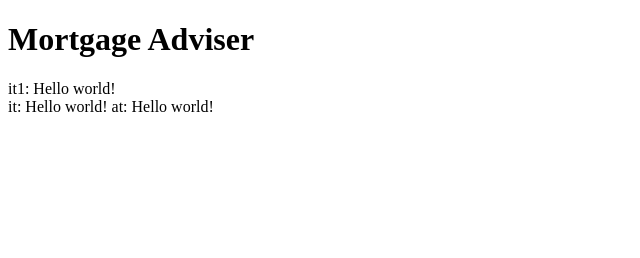
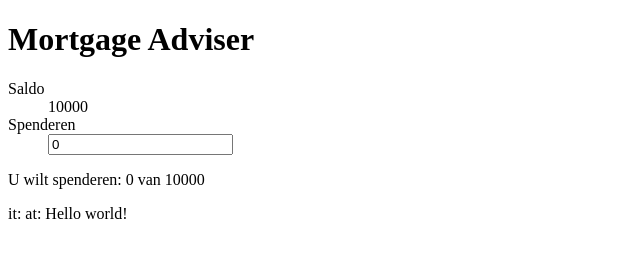
Before and after one commit to geerdink/hackathon, a website: page src/app/index.html in a window 1280 px wide. Shown: the whole page, without its empty margins (0-640 px from the left). Drawn offline with nearby package versions, Linux system fonts and the light colour scheme.

Commit message:
First draft of the input view.

```diff
--- a/src/app/js/controllers/InputController.js
+++ b/src/app/js/controllers/InputController.js
@@ -1,7 +1,8 @@
 angular.module('MortgageAdviser')
     .controller('InputController', ['$scope', function($scope) {
 
-        $scope.inputTest = "Hello world!";
+        $scope.availableAmount = 10000;
+        $scope.spendingAmount = 0;
 
     }]
 );
--- a/src/app/views/input.html
+++ b/src/app/views/input.html
@@ -1,6 +1,24 @@
 <div data-ng-controller="InputController">
 
-    it1: {{inputTest}}
+    <dl>
+        <dt>
+            Saldo
+        </dt>
+        <dd>
+            {{availableAmount}}
+        </dd>
+
+        <dt>
+            Spenderen
+        </dt>
+        <dd>
+            <input type="number" data-ng-model="spendingAmount" />
+        </dd>
+    </dl>
+
+    <p>
+        U wilt spenderen: {{spendingAmount}} van {{availableAmount}}
+    </p>
 
     <div data-ng-include="'views/advice.html'"></div>
 
```
